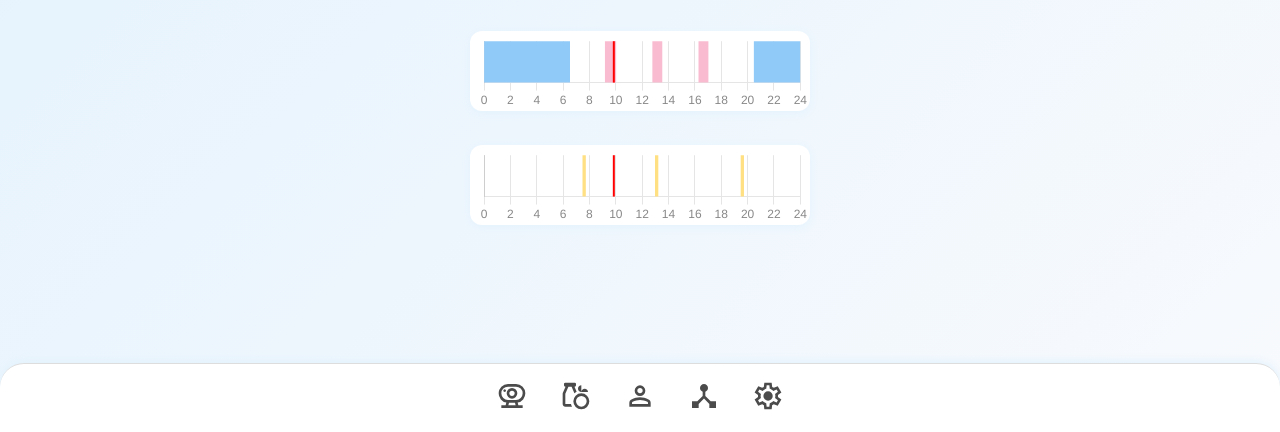
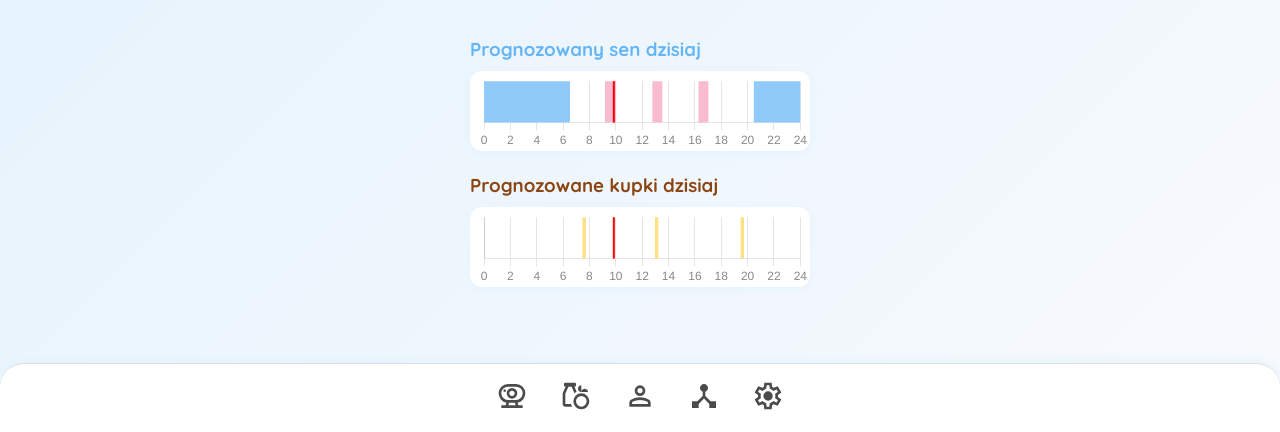
Before and after one commit to marekk3301/wartek, a plain HTML site: page index.html in a window 1280 px wide. Shown: the part 368-800 px from the top of the page. Drawn offline with nearby package versions, Linux system fonts and the light colour scheme.

Commit message:
missing icons

```diff
--- a/index.html
+++ b/index.html
@@ -111,6 +111,12 @@
       height: 32px;
       opacity: 0.8;
     }
+    h3 {
+      color: #64b5f6;
+      font-weight: 700;
+      margin-bottom: 0;
+      margin-top: 0;
+    }
   </style>
   <!-- Cute Google font -->
   <link href="https://fonts.googleapis.com/css2?family=Quicksand:wght@500;700&display=swap" rel="stylesheet">
@@ -143,11 +149,13 @@
       </div></a>
     </div>
     <!-- Usunięto ikonę i tytuł "Sen" przed wykresem -->
+     <h3>Prognozowany sen dzisiaj</h3>
     <div class="bar">
       <canvas id="sleepTimeline" width="340" height="80"></canvas>
     </div>
     <!-- Poop prediction chart below -->
-    <div class="bar" style="margin-top:18px;">
+     <h3 style="color:saddlebrown;">Prognozowane kupki dzisiaj</h3>
+    <div class="bar">
       <canvas id="poopTimeline" width="340" height="80"></canvas>
     </div>
   </main>
```
Also changed, not shown: food.html (+1 -0 lines), icons/breastfeeding_24dp_1F1F1F_FILL0_wght400_GRAD0_opsz24.svg (added), icons/edit_24dp_1F1F1F_FILL0_wght400_GRAD0_opsz24.svg (added), icons/pediatrics_24dp_1F1F1F_FILL0_wght400_GRAD0_opsz24.svg (added).
